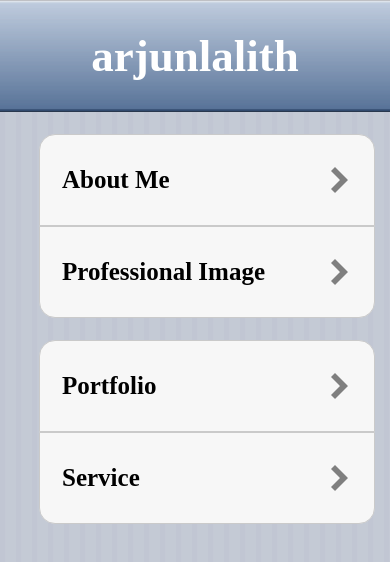
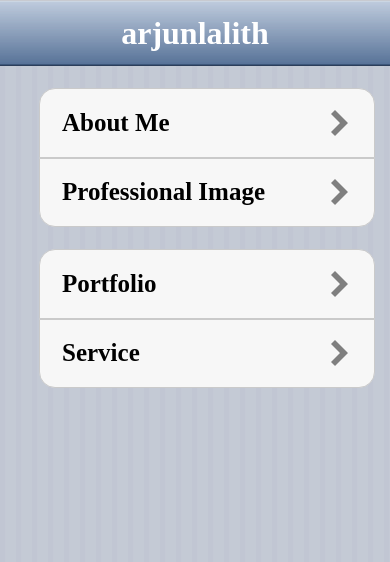
Before and after one commit to alalith/Website, a website: page mobile.html in a window 390 px wide. Drawn offline with nearby package versions, Linux system fonts and the light colour scheme.

Commit message:
Made mobile layout more response

```diff
--- a/mobile.html
+++ b/mobile.html
@@ -1,6 +1,14 @@
 <!DOCTYPE HTML> <html> <head> <title>arjunlalith.com</title> <meta http-equiv="Content-Type" content="text/html; charset=iso-8859-1"> <meta name="viewport" content="width=device-width, initial-scale=1.0">
 <script src="https://ajax.googleapis.com/ajax/libs/jquery/3.4.1/jquery.min.js"></script>
 <style>
+body {
+	-webkit-touch-callout: none; /* iOS Safari */
+        -webkit-user-select: none; /* Safari */
+        -khtml-user-select: none; /* Konqueror HTML */
+        -moz-user-select: none; /* Old versions of Firefox */
+        -ms-user-select: none; /* Internet Explorer/Edge */
+	user-select: none;
+}
 .iOSbackground {
 	background-image: url('./images/iOSbg.png');
 	width: 100vw;
@@ -9,8 +17,8 @@
 	margin-left: 0;
 }
 .optionSection {
-	width: 80% ;
-	height: 90px;
+	width: 80%;
+	height: 8%;
 	background-color: #f7f7f7;
 	margin-left: 10%;
 	margin-right: 10%;
@@ -38,13 +46,14 @@
 .iOSHeader{
 	background-image: url('./images/iOSHeaderBG.png');
 	background-repeat: x-repeat;
+	background-size: contain;
 	display: flex;
 	align-items: center;
 	justify-content: center;
-	font-size: 45px;
+	font-size: 2em;
 	color: white;
 	width: 100vw;
-	height: 112px;
+	height: 7.82%;
 }
 .nextIcon {
 	width: 17px;
```
